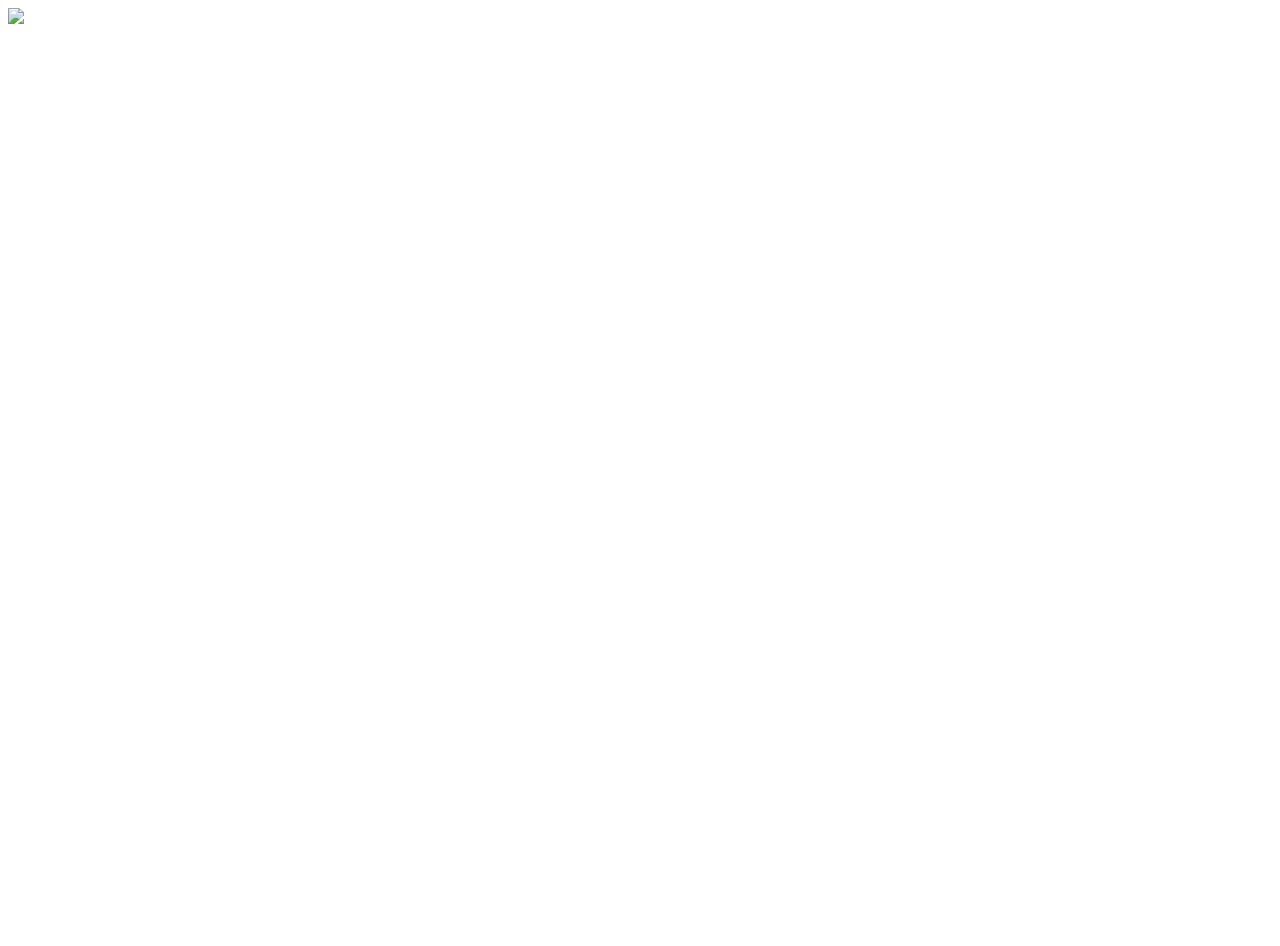
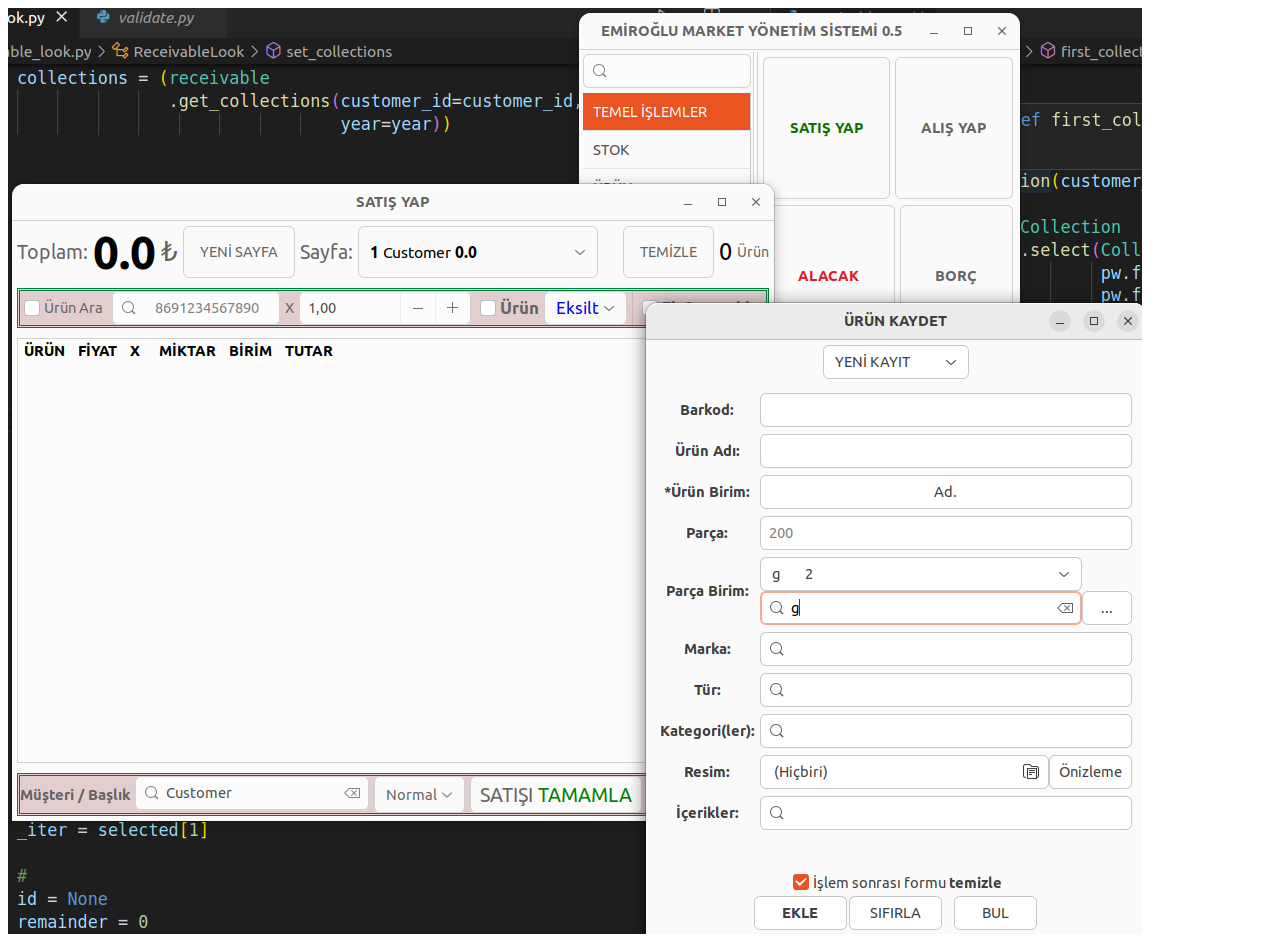
Before and after one commit to abdullahemrgl/abdullahemrgl.github.io, a plain HTML site: page project_images.html in a window 1280 px wide. Before the commit the page ends 800 px from the top, so only its background shows below. Drawn offline with Linux system fonts and the light colour scheme.

Commit message:
Update project_images.html

```diff
--- a/project_images.html
+++ b/project_images.html
@@ -8,7 +8,7 @@
     </head>
 <body>
 
-    <img src="img/last_project.png" style="width: auto; height: auto;">
+    <img src="last_project.png" style="width: auto; height: auto;">
 
 </body>
 </html>
```
